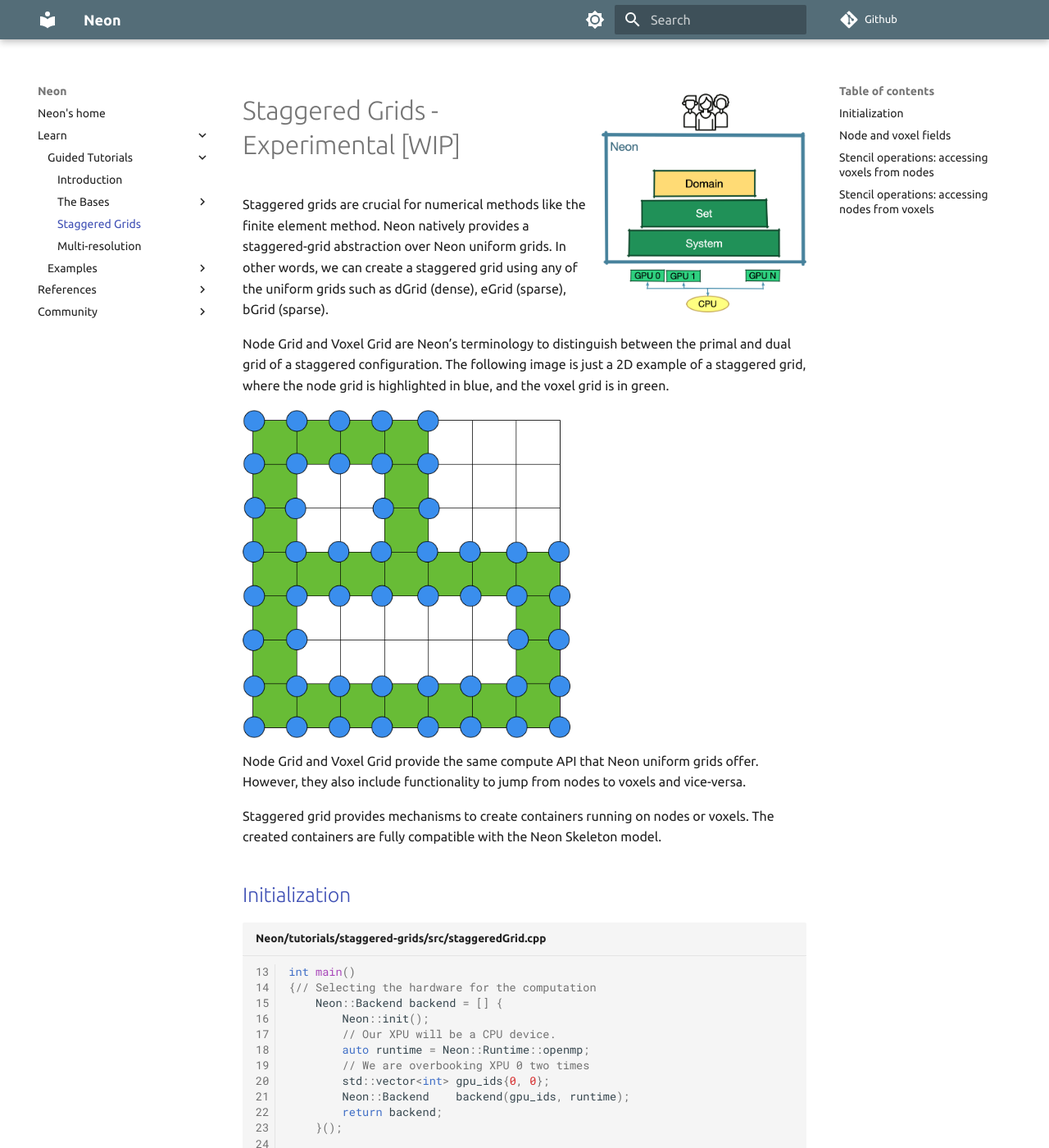
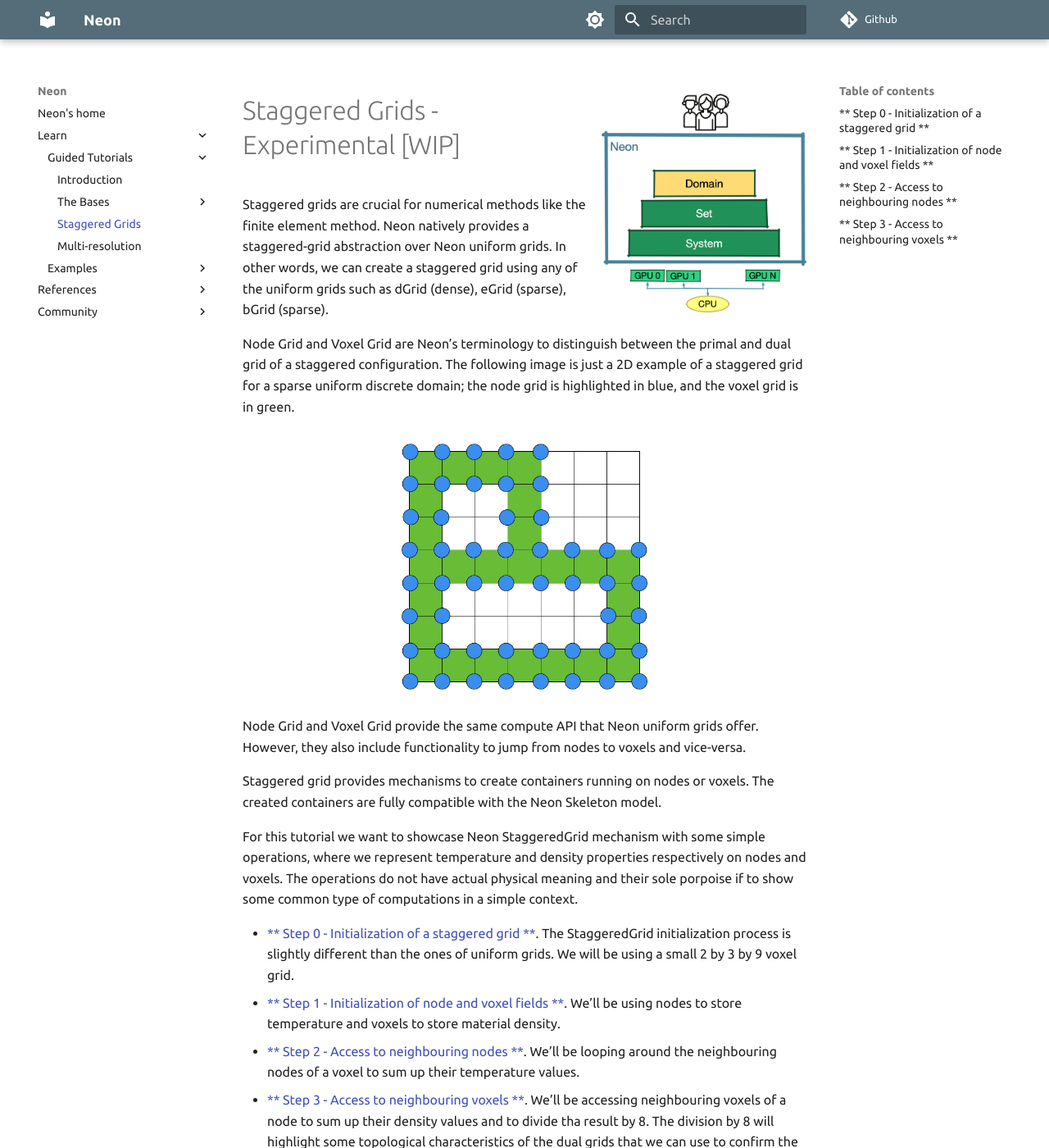
Before and after one commit to Autodesk/Neon, an MkDocs documentation site: the page built from docs/learn/guided-tutorials/staggered-grids/staggered-grid.md, in a window 1280 px wide and 1400 px high. Shown: the whole window at 82% size. Built offline with MkDocs 1.6.1 and Material for MkDocs 9.7.7, drawn with Linux system fonts in a browser that asks for light colours; comment, search, counter and statistics services are not loaded; some of the changed text lies outside the part shown.

Commit message:
Adding some description to the staggered grid tutorial.

````diff
--- a/docs/learn/guided-tutorials/staggered-grids/staggered-grid.md
+++ b/docs/learn/guided-tutorials/staggered-grids/staggered-grid.md
@@ -1,14 +1,21 @@
 ![](../the-bases/img/03-layers-domain.png){ align=right style="width:250px"}
 
-# Staggered Grids  - Experimental [WIP]
+# Staggered Grids - Experimental [WIP]
 
 Staggered grids are crucial for numerical methods like the finite element method.
 Neon natively provides a staggered-grid abstraction over Neon uniform grids.
-In other words, we can create a staggered grid using any of the uniform grids such as dGrid (dense), eGrid (sparse), bGrid (sparse).
+In other words, we can create a staggered grid using any of the uniform grids such as dGrid (dense), eGrid (sparse),
+bGrid (sparse).
 
-Node Grid and Voxel Grid are Neon's terminology to distinguish between the primal and dual grid of a staggered configuration. The following image is just a 2D example of a staggered grid, where the node grid is highlighted in blue, and the voxel grid is in green.
+Node Grid and Voxel Grid are Neon's terminology to distinguish between the primal and dual grid of a staggered
+configuration.
+The following image is just a 2D example of a staggered grid for a sparse uniform discrete domain; the node grid is
+highlighted in blue, and the voxel grid is in green.
 
-![](img/staggered-grid.png){align=center style="width:400px"}
+<figure markdown>
+  ![Image title](img/staggered-grid.png){ width="300px" align=center}
+  <figcaption></figcaption>
+</figure>
 
 Node Grid and Voxel Grid provide the same compute API that Neon uniform grids offer.
 However, they also include functionality to jump from nodes to voxels and vice-versa.
@@ -16,8 +23,25 @@ However, they also include functionality to jump from nodes to voxels and vice-v
 Staggered grid provides mechanisms to create containers running on nodes or voxels.
 The created containers are fully compatible with the Neon Skeleton model.
 
-<a name="cartesian">
-## Initialization
+For this tutorial we want to showcase Neon StaggeredGrid mechanism with some simple operations,
+where we represent temperature and density properties respectively on nodes and voxels.
+The operations do not have actual physical meaning and their sole porpoise if to show some common type of computations
+in a simple context.
+
+- [** Step 0 - Initialization of a staggered grid **](#Initialization). The StaggeredGrid initialization process is slightly
+  different than the ones of uniform grids.
+  We will be using a small 2 by 3 by 9 voxel grid.
+- [** Step 1 - Initialization of node and voxel fields **](#Node-and-voxel-fields). We'll be using nodes to store temperature
+  and voxels to store material density.
+- [** Step 2 - Access to neighbouring nodes **](#access-to-neighbouring-nodes-from-voxels). We'll be looping around the
+  neighbouring nodes of a voxel to sum up their temperature values.
+- [** Step 3 - Access to neighbouring voxels **](#access-to-neighbouring-voxels-from-nodes). We'll be accessing neighbouring
+  voxels of a node to sum up their density values and to divide tha result by 8.
+  The division by 8 will highlight some topological characteristics of the dual grids that we can use to confirm the
+  actual results.
+
+<a name="Initialization">
+## ** Step 0 - Initialization of a staggered grid **
 </a>
 
 ```cpp linenums="13" title="Neon/tutorials/staggered-grids/src/staggeredGrid.cpp"
@@ -64,8 +88,8 @@ int main()
 }
 ```
 
-<a name="fields">
-## Node and voxel fields
+<a name="Node-and-voxel-fields">
+## ** Step 1 - Initialization of node and voxel fields **
 </a>
 
 ```cpp linenums="49" title="Neon/tutorials/staggered-grids/src/staggeredGrid.cpp"
@@ -143,11 +167,10 @@ auto Containers<StaggeredGrid, T>::resetValue(Self::NodeField  field,
 }
 ```
 
-
 ![Mapping between cells and hardware devices](img/staggeredGrid-tutorial-0000.png)
 
-<a name="cartesian">
-## Stencil operations: accessing voxels from nodes
+<a name="access-to-neighbouring-nodes-from-voxels">
+## ** Step 2 - Access to neighbouring nodes **
 </a>
 
 ```cpp linenums="71" title="Neon/tutorials/staggered-grids/src/staggeredGrid.cpp"
@@ -166,6 +189,11 @@ auto Containers<StaggeredGrid, T>::resetValue(Self::NodeField  field,
     return 0;
 }
 ```
+
+<figure markdown>
+  ![Image title](img/staggeredGrid-offsets.png){ width="400px" align=center}
+  <figcaption></figcaption>
+</figure>
 
 ```cpp linenums="79" title="Neon/tutorials/staggered-grids/src/containers.cu"
 template <typename StaggeredGrid, typename T>
@@ -209,14 +237,10 @@ auto Containers<StaggeredGrid, T>::sumVoxelsOnNodesAndDivideBy8(Self::NodeField&
 
 ```
 
-![](img/staggeredGrid-offsets.png){style="width:500px"}
-
-
-
 ![Mapping between cells and hardware devices](img/staggeredGrid-tutorial-0001.png)
 
-<a name="cartesian">
-## Stencil operations: accessing nodes from voxels
+<a name="access-to-neighbouring-voxels-from-nodes">
+## ** Step 3 - Access to neighbouring voxels **
 </a>
 
 ```cpp linenums="49" title="Neon/tutorials/staggered-grids/src/staggeredGrid.cpp"
@@ -274,4 +298,5 @@ auto Containers<StaggeredGrid, T>::sumNodesOnVoxels(Self::VoxelField&      densi
         });
 }
 ```
+
 ![Mapping between cells and hardware devices](img/staggeredGrid-tutorial-0002.png)
````
